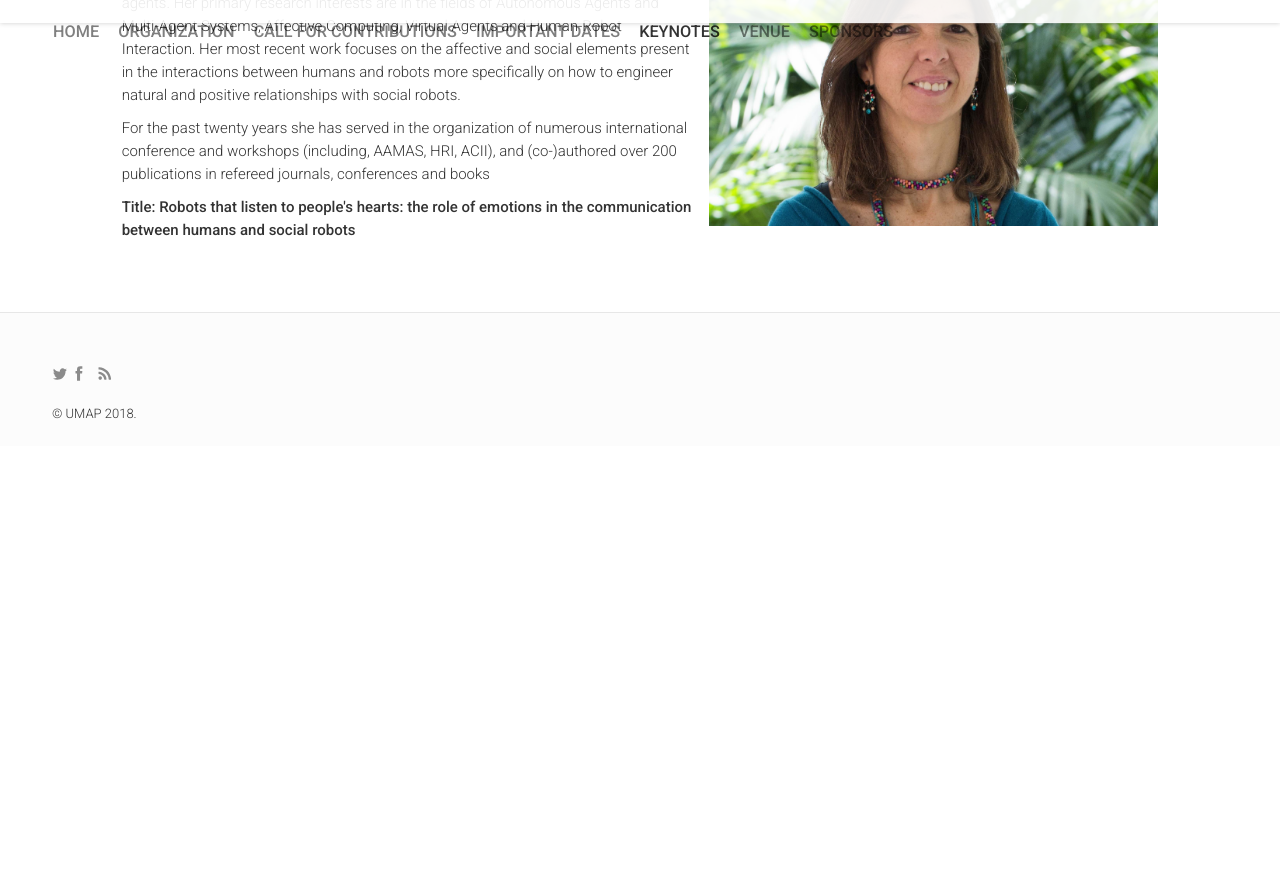
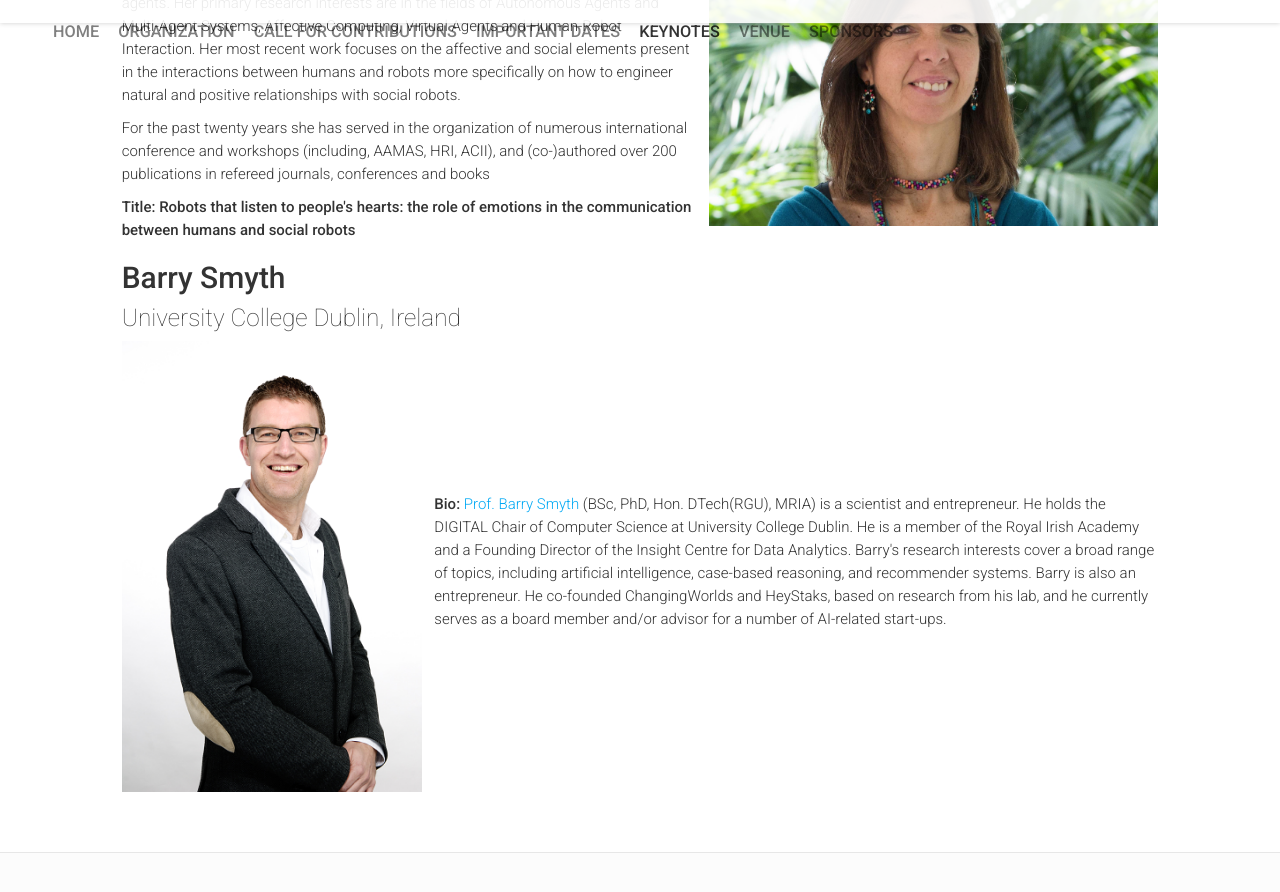
Before and after one commit to yangjiera/mergeBB, a Jekyll site: the page built from keynotes.html, in a window 1280 px wide and 900 px high, scrolled down 1204 px. Shown: the top 892 px of the window. Built offline with Jekyll 4.4.1, drawn with Linux system fonts in a browser that asks for light colours; nearby versions of some CDN libraries; comment, search, counter and statistics services are not loaded; before the commit the page ends 1650 px from its top, so only the background shows below that.

```diff
--- a/_includes/speakers-list.html
+++ b/_includes/speakers-list.html
@@ -44,6 +44,21 @@
             </tr>
             </table>
 
+            <h5><b>Barry Smyth</b></h5>
+            <h6>University College Dublin, Ireland</h6>
+
+            <table>
+            <tr>
+                <td>
+                    <img src="{{ site.baseurl }}/img/people/Barry.jpg" height="451" width="300">
+                </td>
+                <td>&nbsp;&nbsp;&nbsp;&nbsp;</td>
+                <td>
+                    <p><b>Bio:</b> <a href="http://barrysmyth.me" target="_blank">Prof. Barry Smyth</a> (BSc, PhD, Hon. DTech(RGU), MRIA) is a scientist and entrepreneur. He holds the DIGITAL Chair of Computer Science at University College Dublin. He is a member of the Royal Irish Academy and a Founding Director of the Insight Centre for Data Analytics. Barry's research interests cover a broad range of topics, including artificial intelligence, case-based reasoning, and recommender systems. Barry is also an entrepreneur. He co-founded ChangingWorlds and HeyStaks, based on research from his lab, and he currently serves as a board member and/or advisor for a number of AI-related start-ups.</p>
+
+                </td>
+            </tr>
+            </table>
 
         </div>
     </div>
```
Also changed, not shown: _includes/keynote-speakers.html (+9 -1 lines), img/people/Barry.jpg (added), img/people/Barry_circle.png (added), 4 other files.
